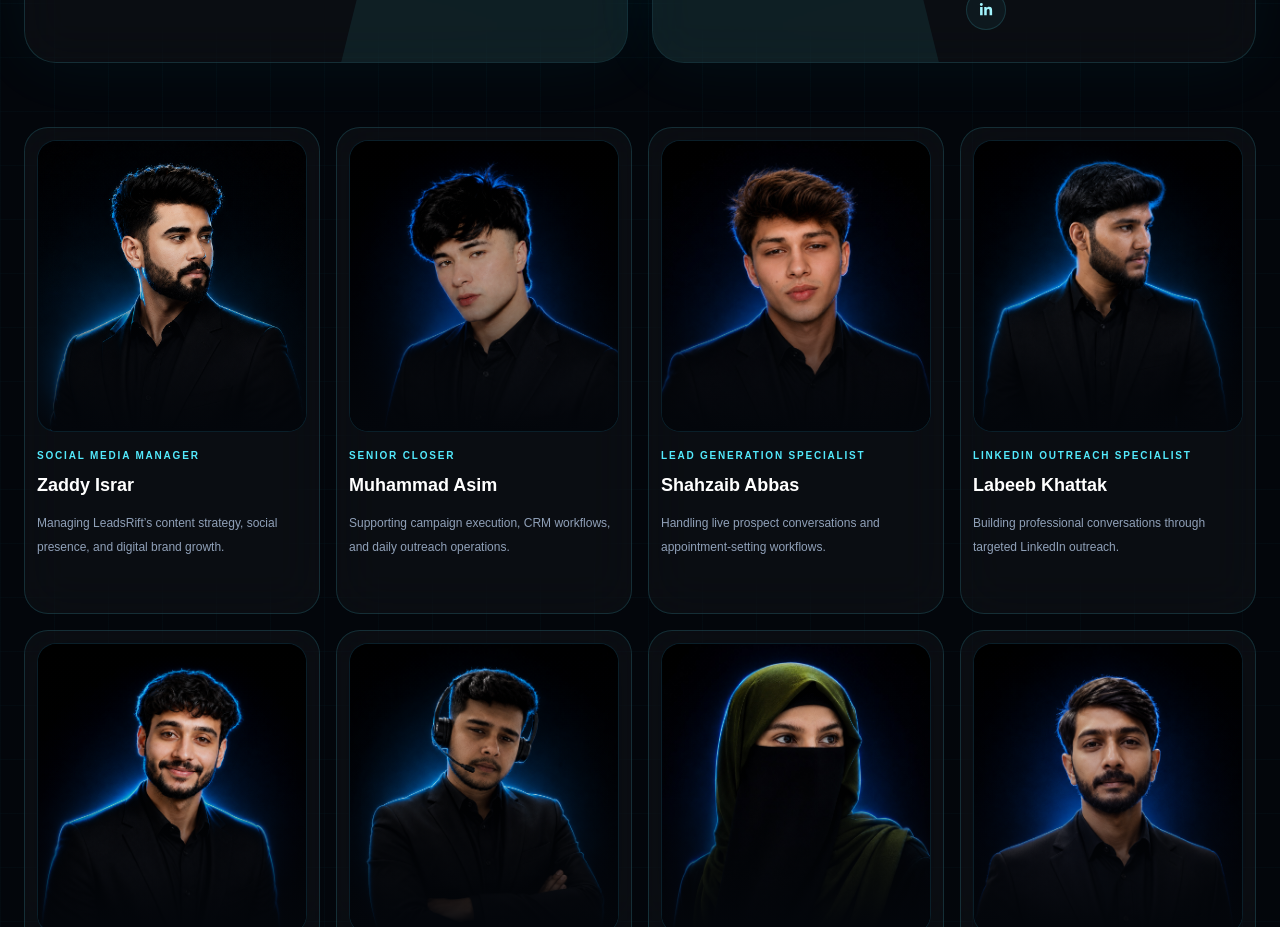
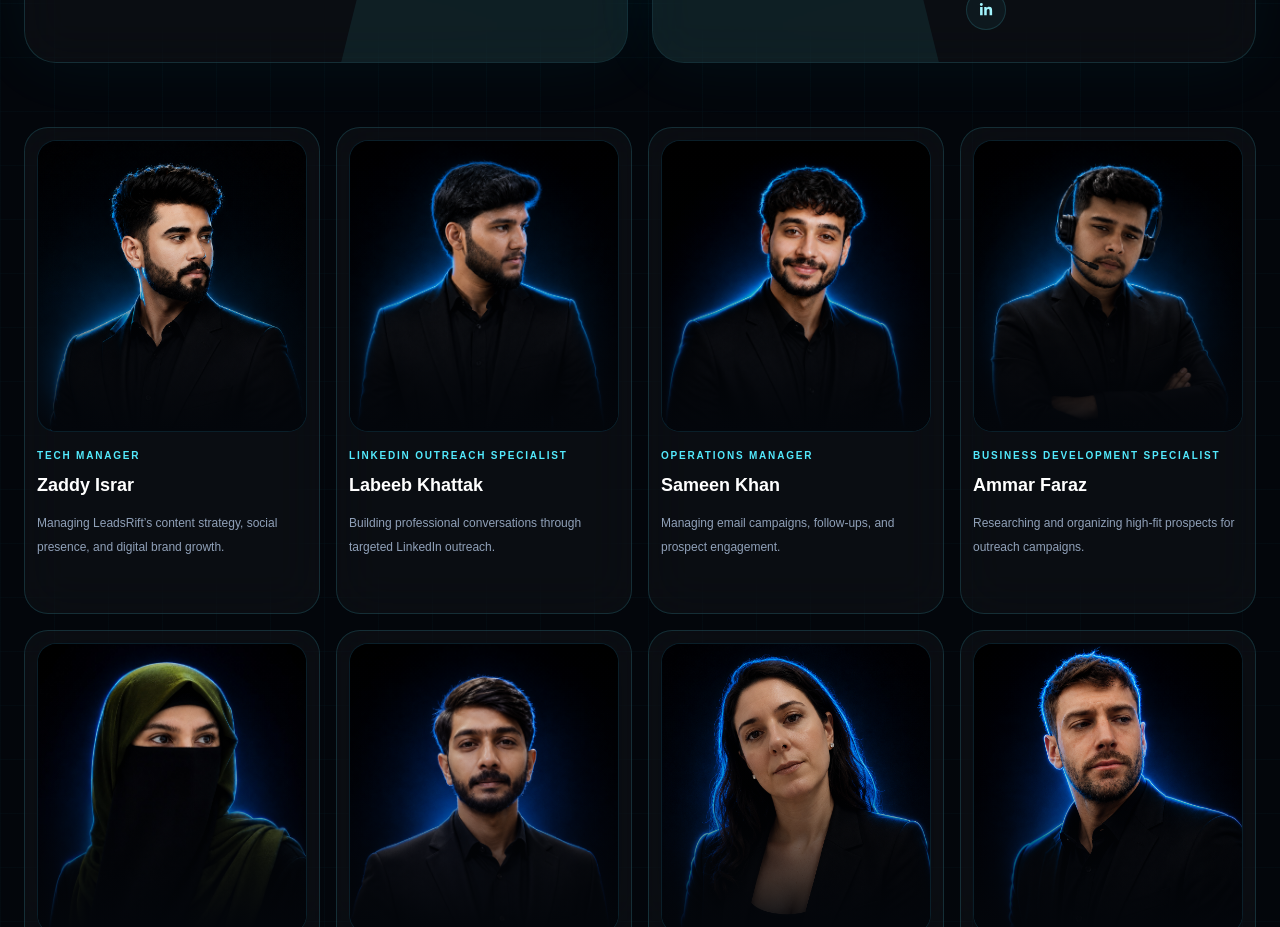
Before and after one commit to zaddyisrar/leadsrift, a Next.js app: page /about in a window 1280 px wide. Shown: the part 1560-2487 px from the top of the page. Built offline with nearby package versions, Linux system fonts and the light colour scheme.

Commit message:
refine about page team section

```diff
--- a/src/app/about/page.js
+++ b/src/app/about/page.js
@@ -35,21 +35,9 @@ export default function AboutPage() {
   const team = [
     {
       name: "Zaddy Israr",
-      role: "Social Media Manager",
+      role: "TECH MANAGER",
       image: "/team/zaddy-israr.png",
       desc: "Managing LeadsRift’s content strategy, social presence, and digital brand growth.",
-    },
-    {
-      name: "Muhammad Asim",
-      role: "Senior Closer",
-      image: "/team/muhammad-asim.png",
-      desc: "Supporting campaign execution, CRM workflows, and daily outreach operations.",
-    },
-    {
-      name: "Shahzaib Abbas",
-      role: "Lead Generation Specialist",
-      image: "/team/Shahzaib-abbas.jpeg",
-      desc: "Handling live prospect conversations and appointment-setting workflows.",
     },
     {
       name: "Labeeb Khattak",
```
